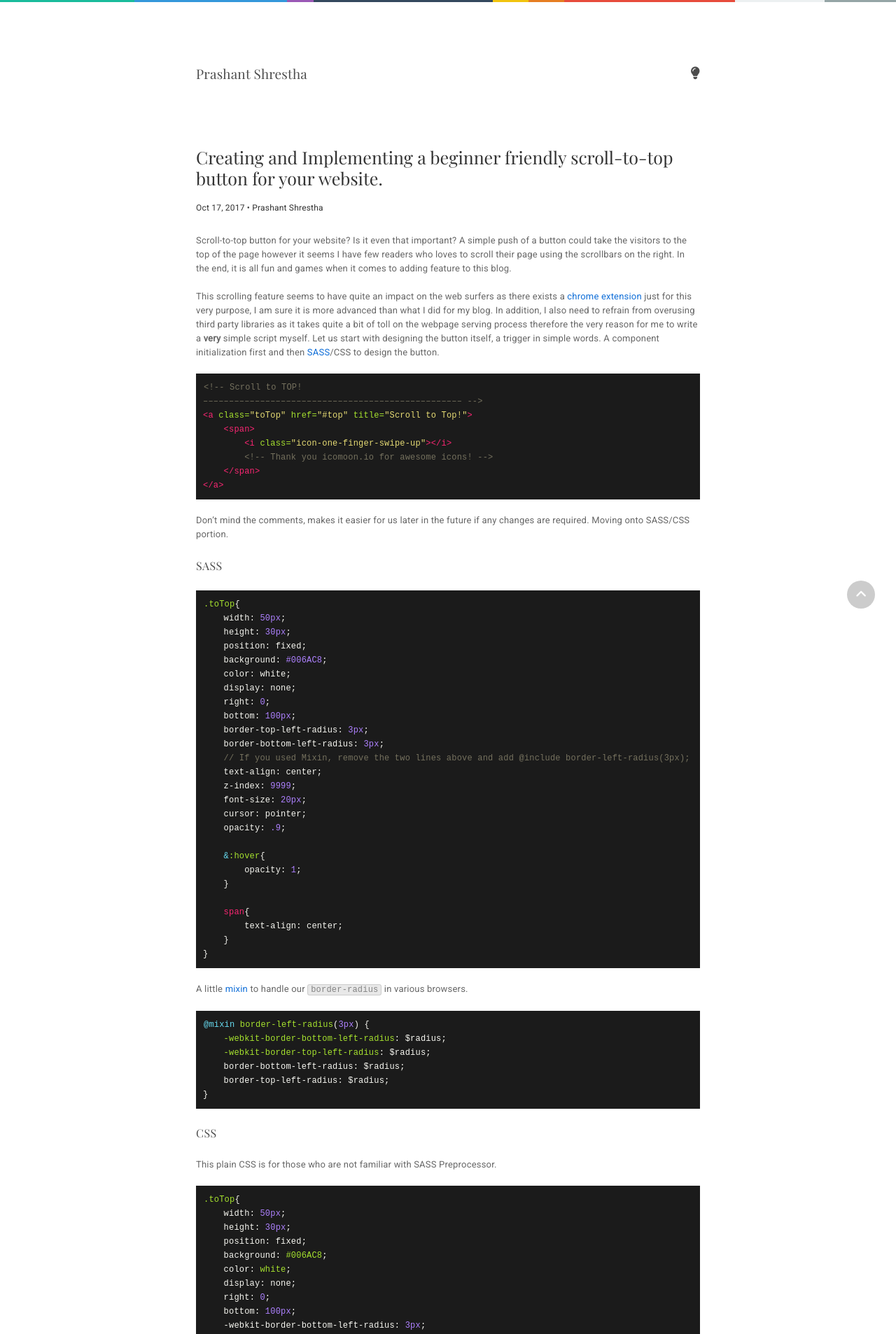
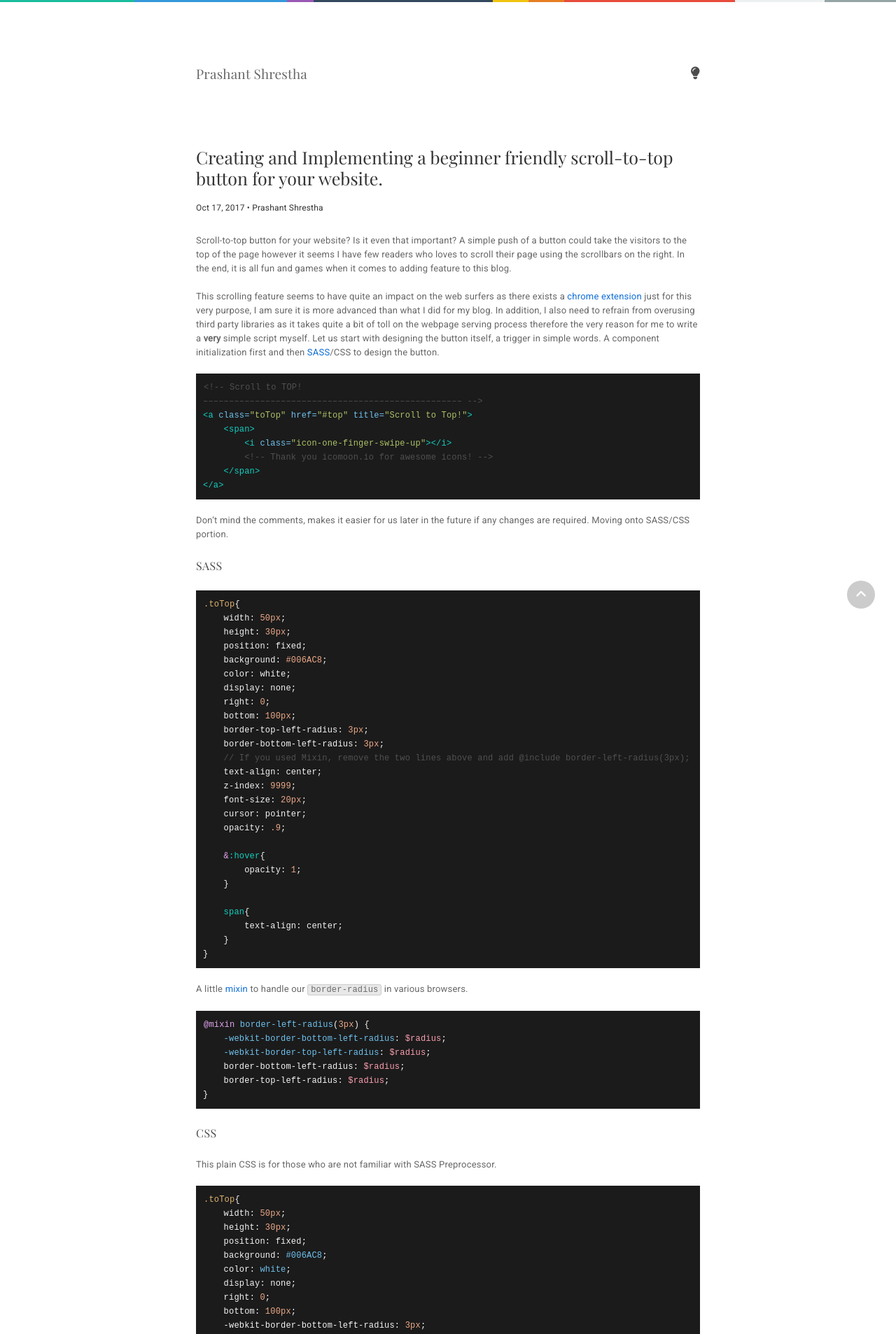
Before and after one commit to intern0t/blog-v2, a Jekyll site: the page built from _posts/2017-10-17-creating-and-implementing-a-beginner-friendly-scroll-to-top-button-for-your-website.md, in a window 1280 px wide. Shown: the top 1907 px of the page at 70% size. Built offline with Jekyll 4.4.1, drawn with Linux system fonts in a browser that asks for light colours; nearby versions of some CDN libraries.

Commit message:
New pygment theme, fixed colors, removed fonts.

```diff
--- a/_sass/_includes/_fonts.scss
+++ b/_sass/_includes/_fonts.scss
@@ -6,10 +6,8 @@
  */
 
 // Imports
-@import url('https://fonts.googleapis.com/css?family=Roboto|Source+Sans+Pro|Fira+Sans|Playfair+Display&display=swap');
+@import url('https://fonts.googleapis.com/css?family=Roboto|Playfair+Display&display=swap');
 
 // Fonts
 $Roboto: 'Roboto', sans-serif;
-$Source_Sans_Pro: 'Source Sans Pro', sans-serif;
-$Fira_Sans: 'Fira Sans', sans-serif;
 $Playfair_Display: 'Playfair Display', serif;
--- a/_sass/prashant.scss
+++ b/_sass/prashant.scss
@@ -22,13 +22,13 @@ $globalWidth: 720px;
 	--codeBackgroundColor: #1b1b1b;
 	--inlineCodeBackground: rgba(128, 128, 128, .18);
 	--inlineCodeBorder: rgba(128, 128, 128, .28);
-	--foregroundCodeColor: rgba(0, 0, 0, .44);
-	--codeColor: rgba(0, 0, 0, 0.44);
+	--foregroundCodeColor: rgba(0, 0, 0, .55);
+	--codeColor: rgba(255, 255, 255, 0.44);
 	--fontColorHomeLink: rgba(0, 0, 0, 0.7);
 	--fontColorRegular: rgba(0, 0, 0, 0.6);
 	--fontColorImportant: rgba(0, 0, 0, 0.8);
 	--fontColorMeta: rgb(85, 85, 85);
-	--quoteBackgroundColor: rgba(17, 111, 216, 0.03);
+	--quoteBackgroundColor: rgba(17, 111, 216, 0.09);
 	--quoteBorderColor: #8080804d;
 	--borderColor: #9a9a9a54;
 	--paginationBorder: var(--quoteBorderColor);
@@ -48,10 +48,10 @@ $globalWidth: 720px;
 	--fontColorRegular: rgba(255, 255, 255, 0.6);
 	--fontColorImportant: rgba(255, 255, 255, 0.8);
 	--fontColorMeta: rgb(85, 85, 85);
-	--quoteBackgroundColor: rgba(17, 111, 216, 0.03);
+	--quoteBackgroundColor: rgba(255, 255, 255, 0.09);
 	--quoteBorderColor: #8080804d;
 	--borderColor: #9a9a9a54;
-	--paginationBorder: rgba(#808080, 0.5);
+	--paginationBorder: rgba(255, 255, 255, 0.3);
 	--toTop: rgba(255, 255, 255, .2);
 }
 
@@ -107,7 +107,7 @@ body {
 					line-height: 30px;
 					text-decoration: none;
 					font-family: $Playfair_Display;
-					color: var(--foregroundColor);
+					color: var(--fontColorRegular);
 					letter-spacing: .2px;
 				}
 
@@ -310,7 +310,7 @@ body {
 							padding: 0;
 							margin: 0;
 							overflow: hidden;
-							border-left: 4px solid var(--quoteBorderColor);
+							border-left: 4px solid var(--linkColor);
 							padding: 0 20px;
 							margin: 0 auto;
 							background: var(--quoteBackgroundColor);
@@ -370,7 +370,7 @@ body {
 						color: var(--fontColorRegular);
 						border-radius: 2px;
 						font-size: 13px;
-						border: 1px solid transparent;
+						border: 1px solid none;
 						transition: border .3s ease-in-out;
 
 						&:hover {
@@ -401,7 +401,7 @@ body {
 				font-weight: 400;
 				text-decoration: none;
 				font-family: $Roboto;
-				color: var(--fontColorRegular);
+				color: var(--fontColorHomeLink);
 
 				div {
 					flex: 1;
--- a/assets/css/prashant.scss
+++ b/assets/css/prashant.scss
@@ -1,4 +1,4 @@
 ---
 ---
 
-@import "prashant", "./pygments/monokai.css";
+@import "prashant", "./pygments/base16-chalk-dark.css";
--- /dev/null
+++ b/assets/css/pygments/base16-chalk-dark.css
@@ -0,0 +1,66 @@
+/*! Base16 Chalk Dark by Chris Kempson; https://github.com/idleberg */
+.highlight, .highlight pre, .highlight table { color: #f5f5f5 }
+.highlight .hll { background-color: transparent }
+.highlight .c { color: #505050 } /* Comment */
+.highlight .err { color: #fb9fb1 } /* Error */
+.highlight .k { color: #e1a3ee } /* Keyword */
+.highlight .l { color: #eda987 } /* Literal */
+.highlight .n, .highlight .h { color: #f5f5f5 } /* Name */
+.highlight .o { color: #12cfc0 } /* Operator */
+.highlight .p { color: #f5f5f5 } /* Punctuation */
+.highlight .cm { color: #505050 } /* Comment.Multiline */
+.highlight .cp { color: #505050 } /* Comment.Preproc */
+.highlight .c1 { color: #505050 } /* Comment.Single */
+.highlight .cs { color: #505050 } /* Comment.Special */
+.highlight .gd { color: #fb9fb1 } /* Generic.Deleted */
+.highlight .ge { font-style: italic } /* Generic.Emph */
+.highlight .gh { color: #f5f5f5; font-weight: bold } /* Generic.Heading */
+.highlight .gi { color: #acc267 } /* Generic.Inserted */
+.highlight .gp { color: #505050; font-weight: bold } /* Generic.Prompt */
+.highlight .gs { font-weight: bold } /* Generic.Strong */
+.highlight .gu { color: #12cfc0; font-weight: bold } /* Generic.Subheading */
+.highlight .kc { color: #e1a3ee } /* Keyword.Constant */
+.highlight .kd { color: #e1a3ee } /* Keyword.Declaration */
+.highlight .kn { color: #12cfc0 } /* Keyword.Namespace */
+.highlight .kp { color: #e1a3ee } /* Keyword.Pseudo */
+.highlight .kr { color: #e1a3ee } /* Keyword.Reserved */
+.highlight .kt { color: #ddb26f } /* Keyword.Type */
+.highlight .ld { color: #acc267 } /* Literal.Date */
+.highlight .m { color: #eda987 } /* Literal.Number */
+.highlight .s { color: #acc267 } /* Literal.String */
+.highlight .na { color: #6fc2ef } /* Name.Attribute */
+.highlight .nb { color: #f5f5f5 } /* Name.Builtin */
+.highlight .nc { color: #ddb26f } /* Name.Class */
+.highlight .no { color: #fb9fb1 } /* Name.Constant */
+.highlight .nd { color: #12cfc0 } /* Name.Decorator */
+.highlight .ni { color: #f5f5f5 } /* Name.Entity */
+.highlight .ne { color: #fb9fb1 } /* Name.Exception */
+.highlight .nf { color: #6fc2ef } /* Name.Function */
+.highlight .nl { color: #f5f5f5 } /* Name.Label */
+.highlight .nn { color: #ddb26f } /* Name.Namespace */
+.highlight .nx { color: #6fc2ef } /* Name.Other */
+.highlight .py { color: #f5f5f5 } /* Name.Property */
+.highlight .nt { color: #12cfc0 } /* Name.Tag */
+.highlight .nv { color: #fb9fb1 } /* Name.Variable */
+.highlight .ow { color: #12cfc0 } /* Operator.Word */
+.highlight .w { color: #f5f5f5 } /* Text.Whitespace */
+.highlight .mf { color: #eda987 } /* Literal.Number.Float */
+.highlight .mh { color: #eda987 } /* Literal.Number.Hex */
+.highlight .mi { color: #eda987 } /* Literal.Number.Integer */
+.highlight .mo { color: #eda987 } /* Literal.Number.Oct */
+.highlight .sb { color: #acc267 } /* Literal.String.Backtick */
+.highlight .sc { color: #f5f5f5 } /* Literal.String.Char */
+.highlight .sd { color: #505050 } /* Literal.String.Doc */
+.highlight .s2 { color: #acc267 } /* Literal.String.Double */
+.highlight .se { color: #eda987 } /* Literal.String.Escape */
+.highlight .sh { color: #acc267 } /* Literal.String.Heredoc */
+.highlight .si { color: #eda987 } /* Literal.String.Interpol */
+.highlight .sx { color: #acc267 } /* Literal.String.Other */
+.highlight .sr { color: #acc267 } /* Literal.String.Regex */
+.highlight .s1 { color: #acc267 } /* Literal.String.Single */
+.highlight .ss { color: #acc267 } /* Literal.String.Symbol */
+.highlight .bp { color: #f5f5f5 } /* Name.Builtin.Pseudo */
+.highlight .vc { color: #fb9fb1 } /* Name.Variable.Class */
+.highlight .vg { color: #fb9fb1 } /* Name.Variable.Global */
+.highlight .vi { color: #fb9fb1 } /* Name.Variable.Instance */
+.highlight .il { color: #eda987 } /* Literal.Number.Integer.Long */
```
